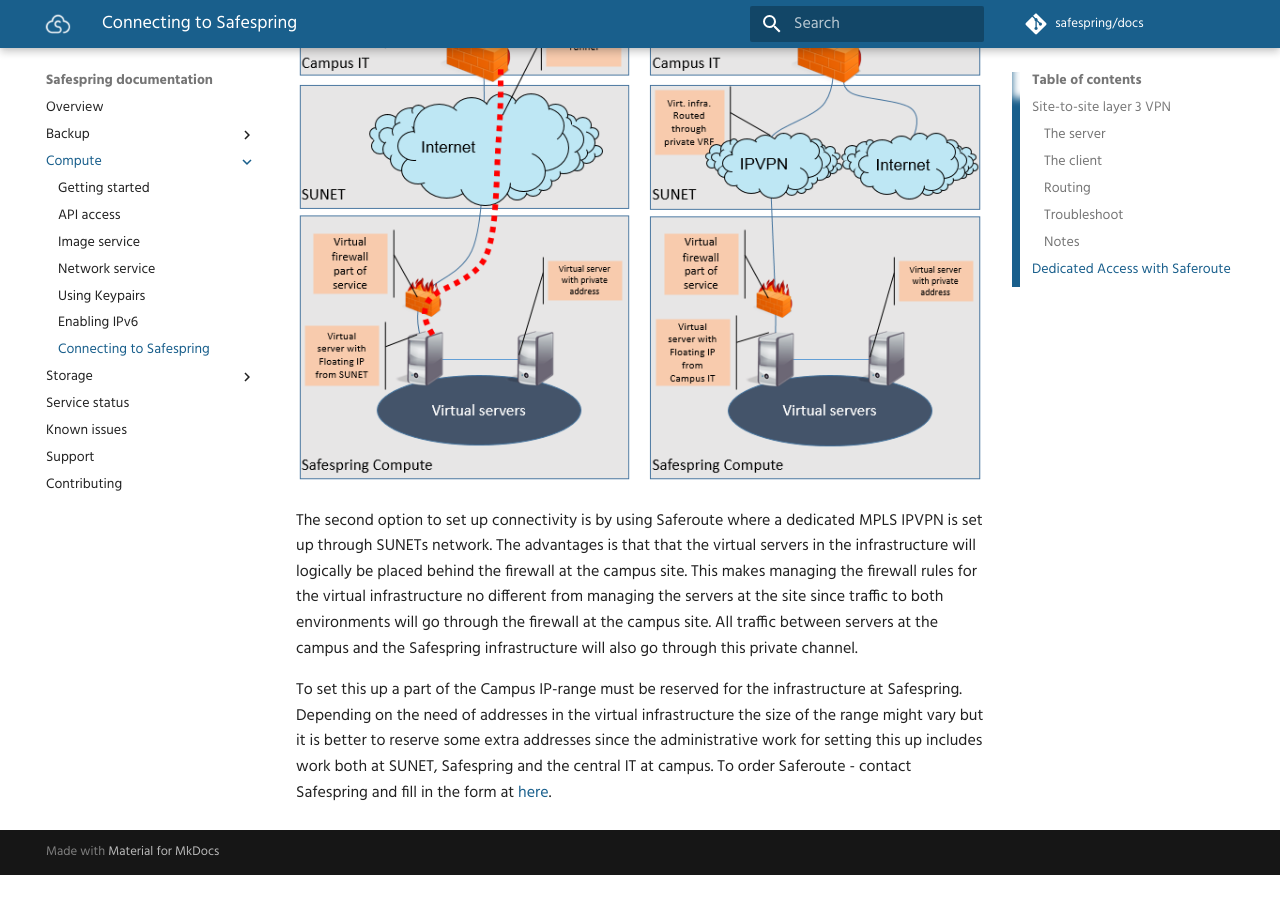
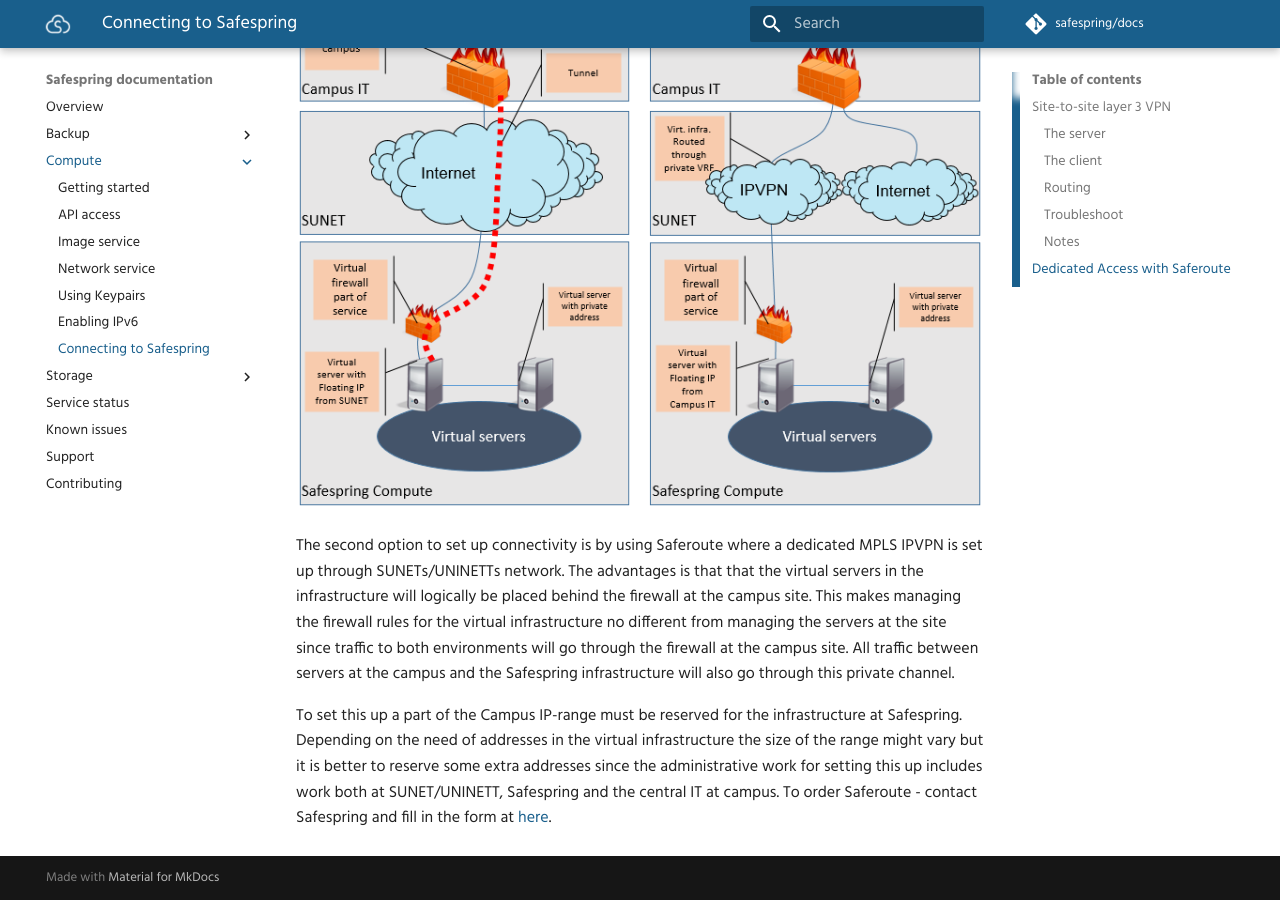
Before and after one commit to safespring/docs, an MkDocs documentation site: the page built from content/compute/connecting.md, in a window 1280 px wide and 900 px high, scrolled down 7491 px. Built offline with MkDocs 1.6.1 and Material for MkDocs 9.7.7, drawn with Linux system fonts in a browser that asks for light colours; comment, search, counter and statistics services are not loaded; old or Windows-style settings are respelled for this version of MkDocs; before the commit the page ends 8366 px from its top, so only the background shows below that; some of the changed text lies outside the part shown.

Commit message:
Added references to UNINETT in connecting.md

```diff
--- a/content/compute/connecting.md
+++ b/content/compute/connecting.md
@@ -1,6 +1,6 @@
 #Connecting your virtual servers to your infrastructure
 The instances you have set up in Safespring Compute will get floating IP
-addresses from the SUNET IP pool and are the way of contact for the clients
+addresses from the SUNET/UNINETT IP pool and are the way of contact for the clients
 connecting to you services. By setting up Security Groups you will be able
 to control which clients (based on IP) that can connect to your servers.
 Many applications today support encryption in transit so you come a long way
@@ -9,7 +9,7 @@
 Sometimes application encryption is not enough for secure transport and in
 those cases Safespring offers two solutions:
 1. Site-to-site layer 3 VPN - SSLVPN based tunnel
-2. Saferoute - dedicated MPLS VRF in SUNETs network
+2. Saferoute - dedicated MPLS VRF in SUNETs/UNINETTs network
 
 ![Connecting to Safespring](/images/connect.png)
 
@@ -24,8 +24,8 @@
 communicate to the endpoint at Safespring.
 
 Saferoute is somewhat more work to set up but will give you a separate routing
-instance (VRF) in the SUNET network effectively giving you a port in your
-edge router to SUNET where all the traffic to your servers will be served.
+instance (VRF) in the SUNET/UNINETT MPLS network effectively giving you a port in your
+edge router to SUNET/UNINETT where all the traffic to your servers will be served.
 This is especially good if you have security policies at your site which
 enforces infrastrucure to be behind a central firewall. You will also be able
 to pick which IP-addresses you want to use for your virtual machines in the
@@ -298,6 +298,6 @@
 ##Dedicated Access with Saferoute
 ![Connecting to Safespring](/images/connect.png)
 
-The second option to set up connectivity is by using Saferoute where a dedicated MPLS IPVPN is set up through SUNETs network. The advantages is that that the virtual servers in the infrastructure will logically be placed behind the firewall at the campus site. This makes managing the firewall rules for the virtual infrastructure no different from managing the servers at the site since traffic to both environments will go through the firewall at the campus site. All traffic between servers at the campus and the Safespring infrastructure will also go through this private channel.
+The second option to set up connectivity is by using Saferoute where a dedicated MPLS IPVPN is set up through SUNETs/UNINETTs network. The advantages is that that the virtual servers in the infrastructure will logically be placed behind the firewall at the campus site. This makes managing the firewall rules for the virtual infrastructure no different from managing the servers at the site since traffic to both environments will go through the firewall at the campus site. All traffic between servers at the campus and the Safespring infrastructure will also go through this private channel.
 
-To set this up a part of the Campus IP-range must be reserved for the infrastructure at Safespring. Depending on the need of addresses in the virtual infrastructure the size of the range might vary but it is better to reserve some extra addresses since the administrative work for setting this up includes work both at SUNET, Safespring and the central IT at campus. To order Saferoute - contact Safespring and fill in the form at [here](https://goo.gl/forms/usCnl6T8nEIZmAJW2).
+To set this up a part of the Campus IP-range must be reserved for the infrastructure at Safespring. Depending on the need of addresses in the virtual infrastructure the size of the range might vary but it is better to reserve some extra addresses since the administrative work for setting this up includes work both at SUNET/UNINETT, Safespring and the central IT at campus. To order Saferoute - contact Safespring and fill in the form at [here](https://goo.gl/forms/usCnl6T8nEIZmAJW2).
```
